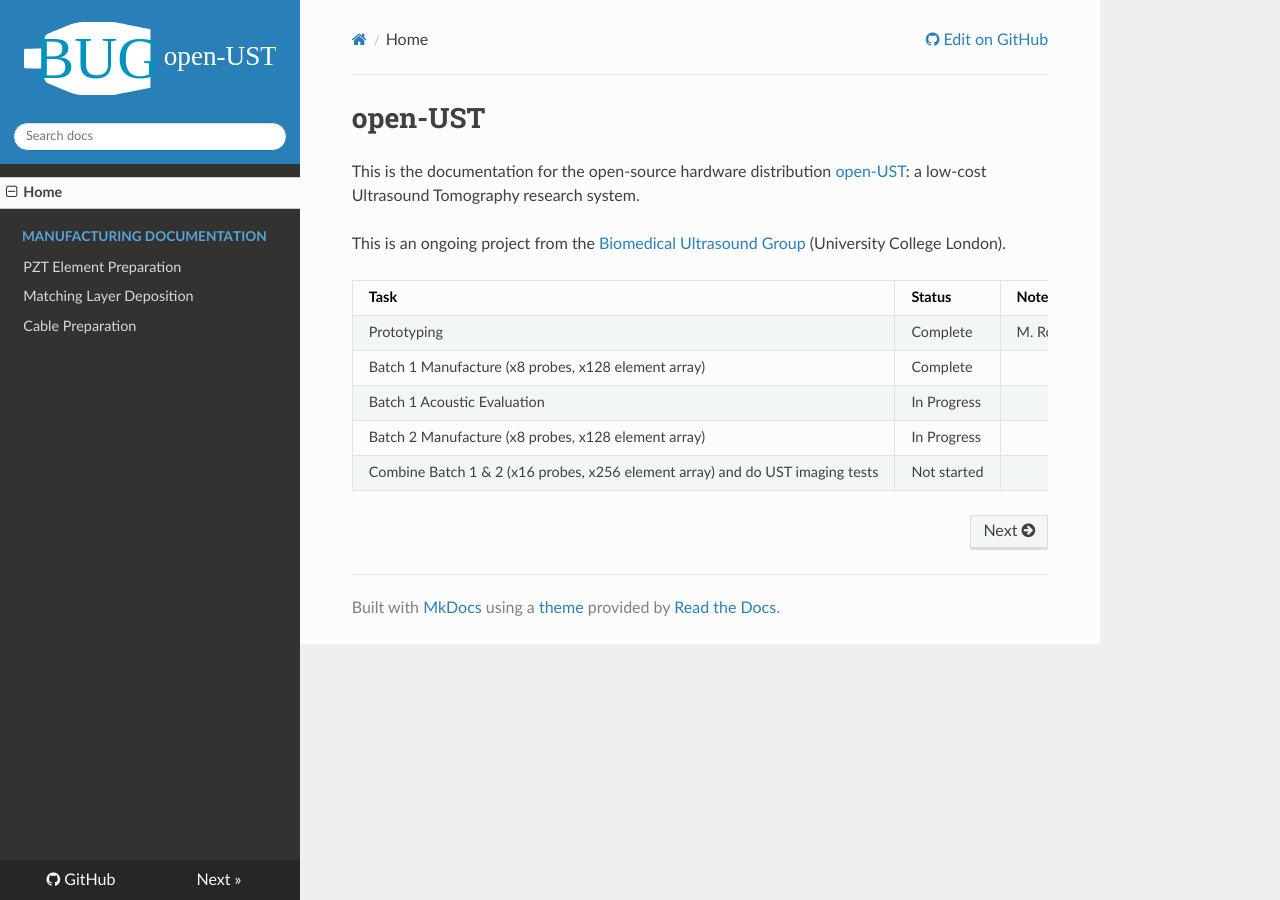
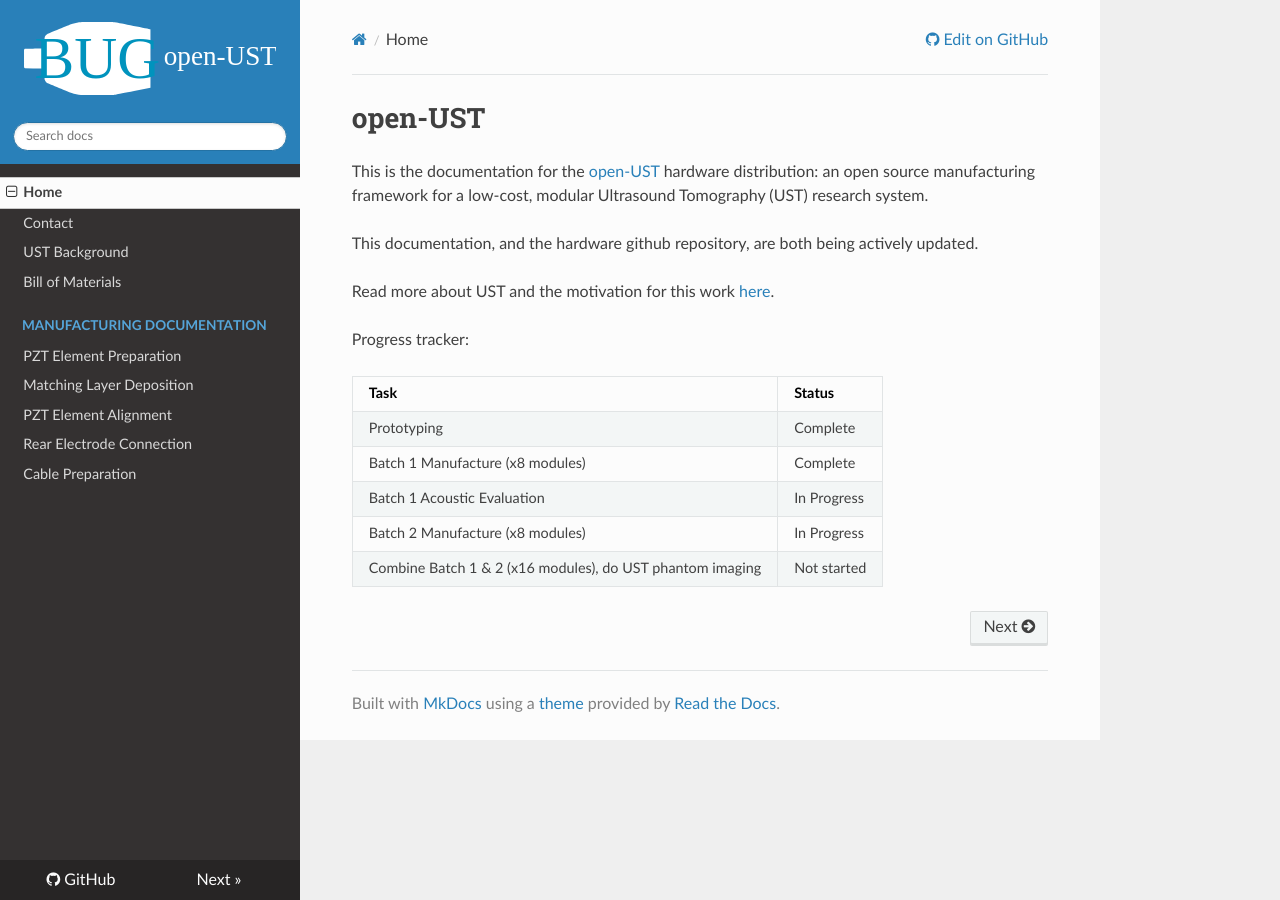
Before and after one commit to morganjroberts/open-UST, an MkDocs documentation site: the page built from docs/index.md, in a window 1280 px wide. Built offline with MkDocs 1.6.1, drawn with Linux system fonts in a browser that asks for light colours; nearby versions of some CDN libraries.

Commit message:
rear electrode connection page

```diff
--- a/docs/index.md
+++ b/docs/index.md
@@ -1,13 +1,17 @@
 # open-UST
 
-This is the documentation for the open-source hardware distribution [open-UST](https://github.com/morganjroberts/open-UST): a low-cost Ultrasound Tomography research system.
+This is the documentation for the [open-UST](https://github.com/morganjroberts/open-UST) hardware distribution: an open source manufacturing framework for a low-cost, modular Ultrasound Tomography (UST) research system.
 
-This is an ongoing project from the [Biomedical Ultrasound Group](https://bug.medphys.ucl.ac.uk/) (University College London).
+This documentation, and the hardware github repository, are both being actively updated.
 
-| Task | Status | Notes |
-|------|--------|-------|
-|Prototyping | Complete | M. Roberts, E. Martin, M. Brown, B. Cox and B. Treeby, "Transducer Module Development for an Open-Source Ultrasound Tomography System," 2021 IEEE International Ultrasonics Symposium (IUS), 2021, pp. 1-4, doi: [10.1109/IUS52206.2021.9593866](https://doi.org/10.1109/IUS52206.2021.9593866)
-|Batch 1 Manufacture (x8 probes, x128 element array) | Complete |
+Read more about UST and the motivation for this work [here](background.md).
+
+Progress tracker:
+
+| Task | Status |
+|------|-------|
+|Prototyping | Complete |
+|Batch 1 Manufacture (x8 modules) | Complete |
 |Batch 1 Acoustic Evaluation | In Progress |
-|Batch 2 Manufacture (x8 probes, x128 element array) | In Progress |
-|Combine Batch 1 & 2 (x16 probes, x256 element array) and do UST imaging tests | Not started |
+|Batch 2 Manufacture (x8 modules) | In Progress |
+|Combine Batch 1 & 2 (x16 modules), do UST phantom imaging | Not started |
--- a/docs/pzt-element-preparation.md
+++ b/docs/pzt-element-preparation.md
@@ -5,7 +5,7 @@
 In this section, these characteristics are measured and recorded. This information is important for several reasons:
 
 * Defect classifications will be used later to select which elements should be used for the transducer modules.
-* The distribution of element widths and thicknesses is needed for calibrating the slot widths and depths in the matching layer deposition mould.
+* The element widths are needed for calibrating the slot widths in the matching layer deposition mould, and the PZT alignment mould.
 * If the unmatched and matched PZT element thicknesses are measured, these can be used to estimate the matching layer thicknesses (this data can be useful when interpretting inter-element variations in acoustic performance).
 
 ## Manufacture and Load the PZT Element Tray
--- a/mkdocs.yml
+++ b/mkdocs.yml
@@ -7,16 +7,18 @@
 nav:
     - Home: index.md
     # - Background: background.md
-    # - Contact and Support: contact_and_support.md
-    # - Bill of Materials: bill-of-materials.md
+    - Contact: contact.md
+    - UST Background: background.md
+    - Bill of Materials: bill-of-materials.md
     - Manufacturing Documentation:
         # - User Workflow Overview: user_workflow_overview.md
+        # - Custom Tooling Manufacture: custom-tooling-manufacture.md
         - PZT Element Preparation: pzt-element-preparation.md
         - Matching Layer Deposition: matching-layer-deposition.md
-        # - PZT Element Alignment: pzt_element_alignment.md
+        - PZT Element Alignment: pzt-element-alignment.md
         # - Interconnect PCB Soldering: interconnect_pcb_soldering.md
         # - Housing - PCB bonding: housing_-_pcb_bonding.md
-        # - Signal Electrode Connection: signal_electrode_connection.md
+        - Rear Electrode Connection: rear-electrode-connection.md
         # - Backing Layer Casting: backing_layer_casting.md
         # - Ground Electrode Connection: ground_electrode_connection.md
         # - Impedance Measurement: impedance_measurement.md
```
Also changed, not shown: docs/background.md (added, +7 -0 lines), docs/bill-of-materials.md (+4 -0 lines), docs/contact.md (added, +5 -0 lines), docs/plan.md (added, +23 -0 lines), docs/pzt-element-alignment.md (added, +63 -0 lines), docs/rear-electrode-connection.md (added, +17 -0 lines), docs/contact_and_support.md (deleted).
